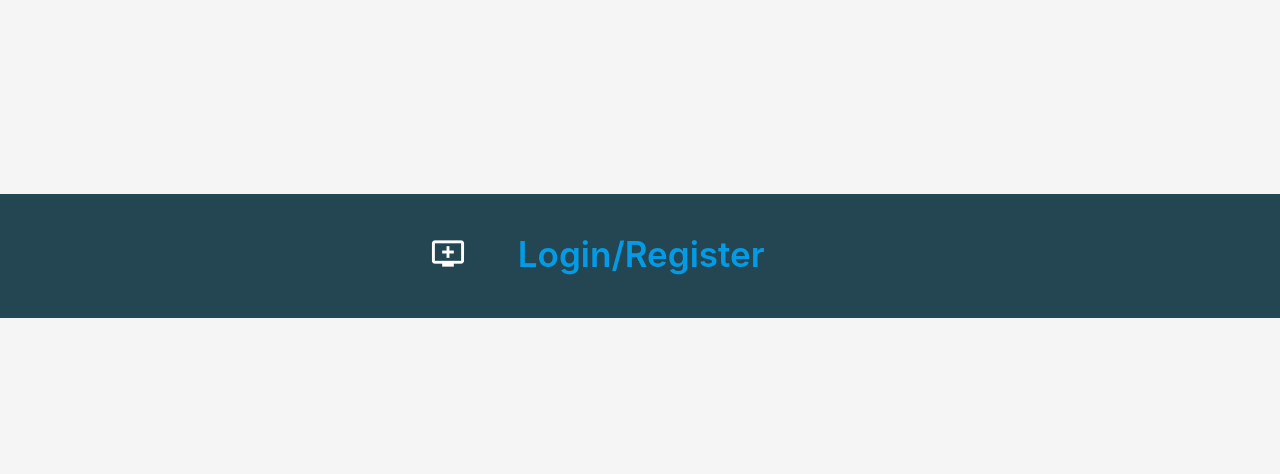
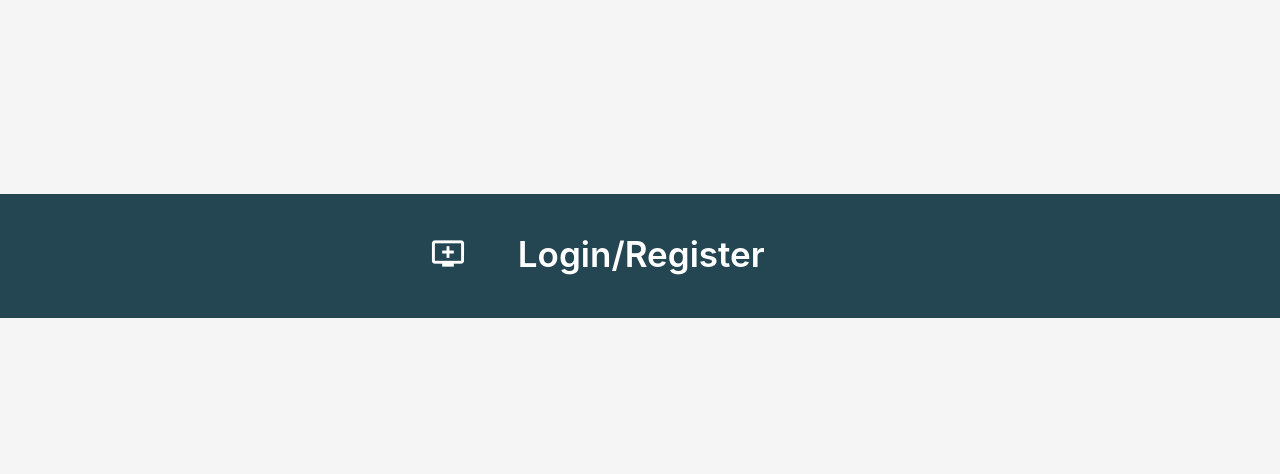
Before and after one commit to Bamimore-Tomi/extrasheet, a Flask app: page / in a window 1280 px wide. Shown: the part 482-956 px from the top of the page. Run offline with Flask 2, Linux system fonts and the light colour scheme.

Commit message:
Update preview.html
done

```diff
--- a/extrasheet/templates/preview.html
+++ b/extrasheet/templates/preview.html
@@ -100,7 +100,7 @@ modal-trigger"
                    <div class="col
                     m1 s3">
                       <h6 class="botext">
-                          <a href="{{ url_for('auth.login') }}">Login/Register</a>
+                          <a class="white-text" href="{{ url_for('auth.login') }}">Login/Register</a>
                       </h6>
 
                    </div>
```
